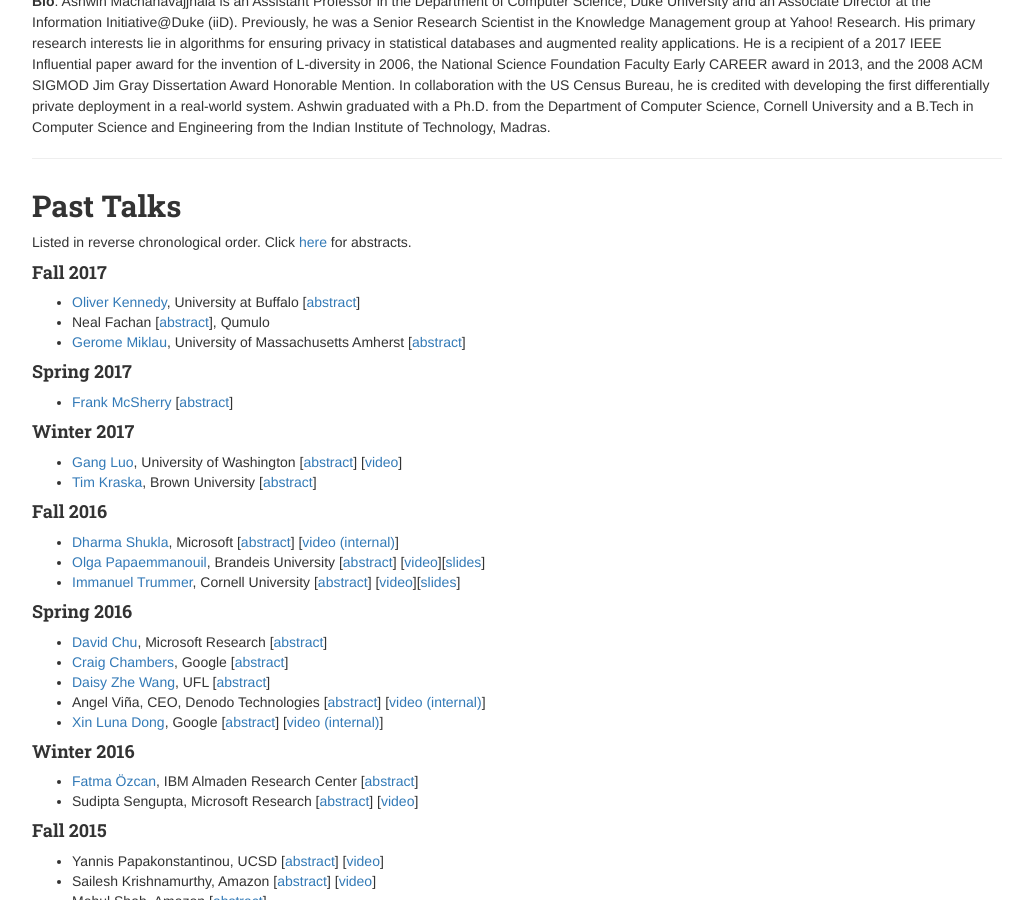
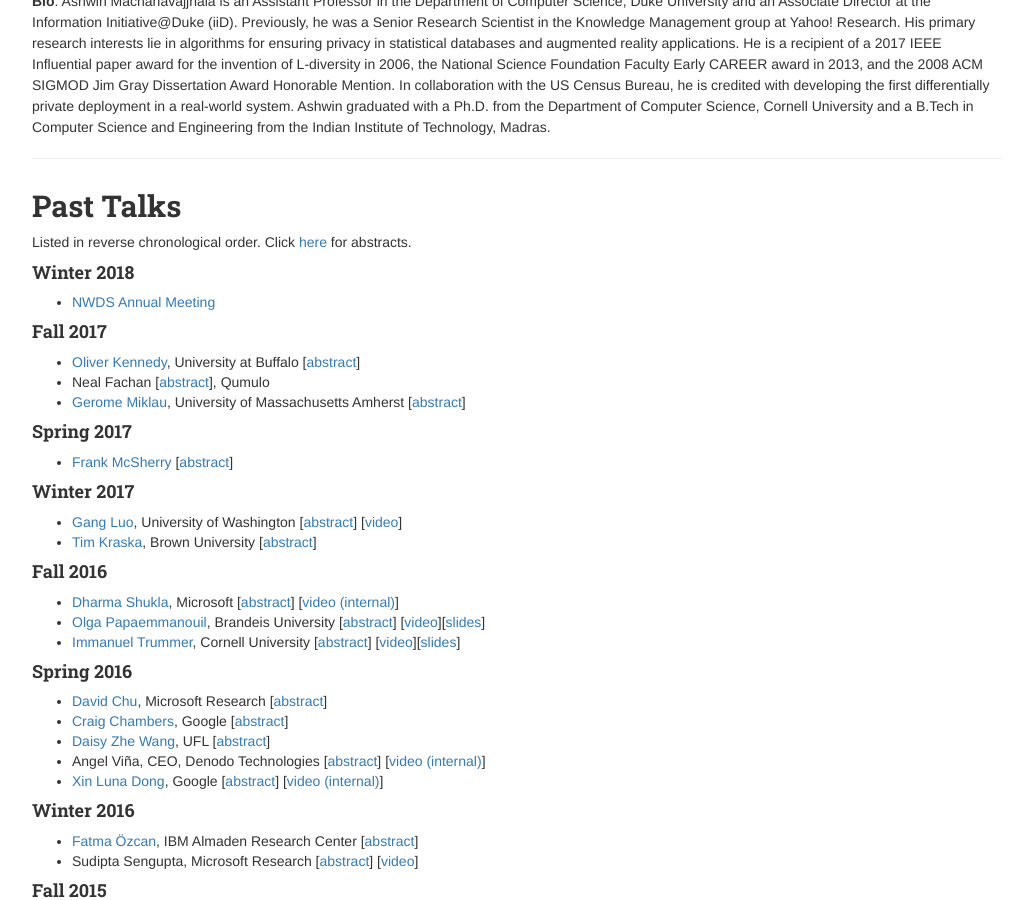
Before and after one commit to uwdb/website, a Jekyll site: the page built from nwds/nwds.markdown, in a window 1280 px wide and 900 px high, scrolled down 968 px. Shown: the whole window, without its empty margins (123-1143 px from the left). Built offline with Jekyll 4.4.1, drawn with Linux system fonts in a browser that asks for light colours; nearby versions of some CDN libraries.

Commit message:
Add annual event to NWDS past talk listing

```diff
--- a/nwds/nwds.markdown
+++ b/nwds/nwds.markdown
@@ -54,6 +54,10 @@
 ##  Past Talks
 
 Listed in reverse chronological order. Click [here]({{ site.baseurl }}/nwds/past_talks.html) for abstracts.
+
+#### Winter 2018
+
+* [NWDS Annual Meeting](http://db.cs.washington.edu/events/database_day/2018/database_day_2018.html)
 
 #### Fall 2017
 
```
